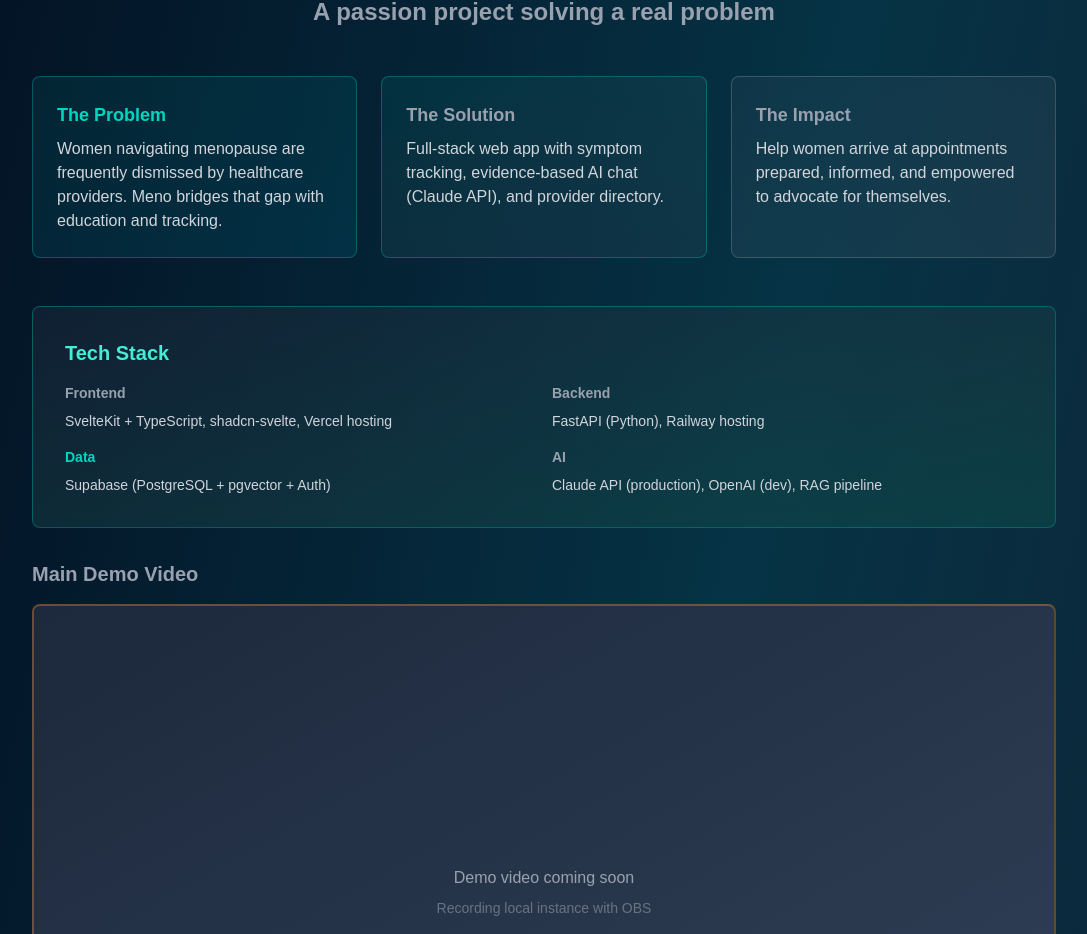
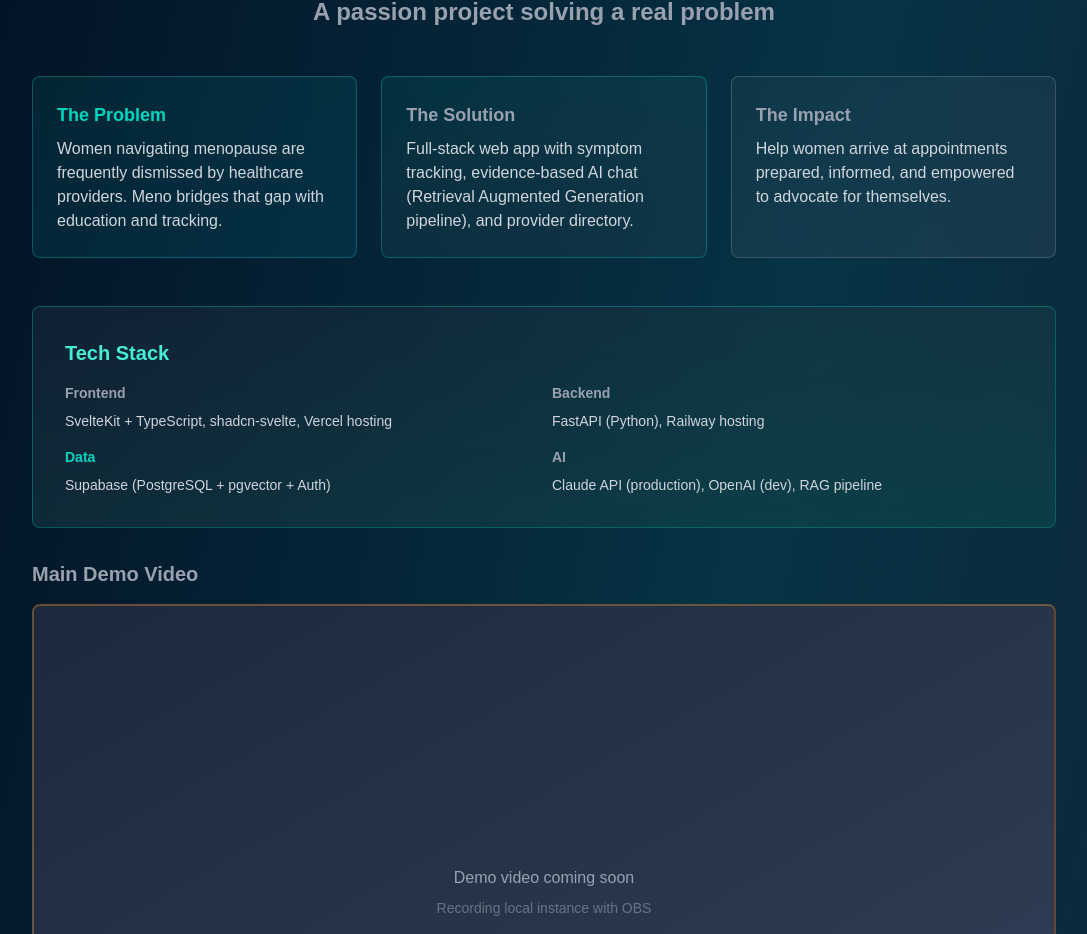
Before and after one commit to helenakristina/helena-portfolio, a Next.js app: page / in a window 1280 px wide. Shown: the part 1533-2467 px from the top of the page, without its empty margins (96-1183 px from the left). Built offline with nearby package versions, Linux system fonts and the light colour scheme.

Commit message:
chore: update wording

```diff
--- a/src/components/portfolio.jsx
+++ b/src/components/portfolio.jsx
@@ -164,7 +164,7 @@ export default function PortfolioSite() {
 
             <div className="bg-gradient-to-br from-teal-500/10 to-gray-500/10 border border-teal-400/30 rounded-lg p-6">
               <h3 className="text-lg font-bold text-gray-400 mb-2">The Solution</h3>
-              <p className="text-gray-300">Full-stack web app with symptom tracking, evidence-based AI chat (Claude API), and provider directory.</p>
+              <p className="text-gray-300">Full-stack web app with symptom tracking, evidence-based AI chat (Retrieval Augmented Generation pipeline), and provider directory.</p>
             </div>
 
             <div className="bg-gradient-to-br from-gray-500/10 to-gray-400/10 border border-gray-400/30 rounded-lg p-6">
```
